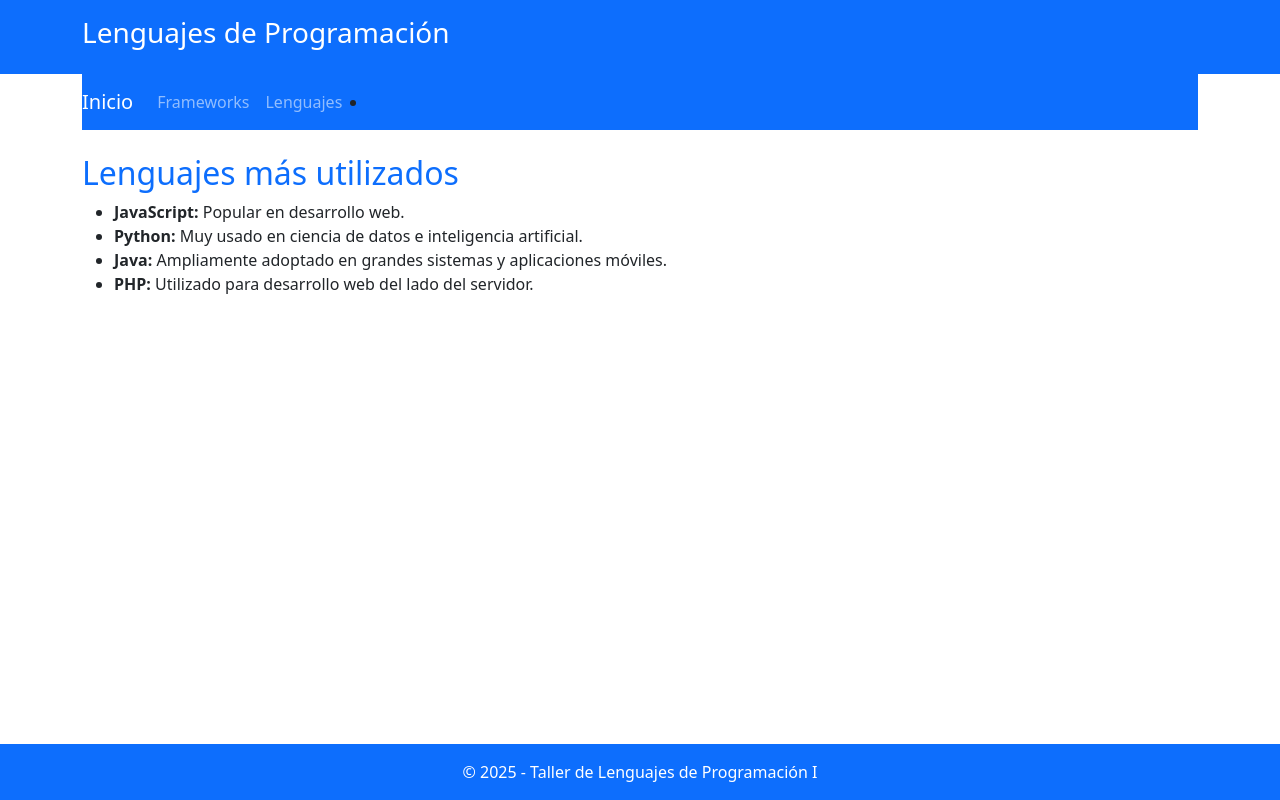
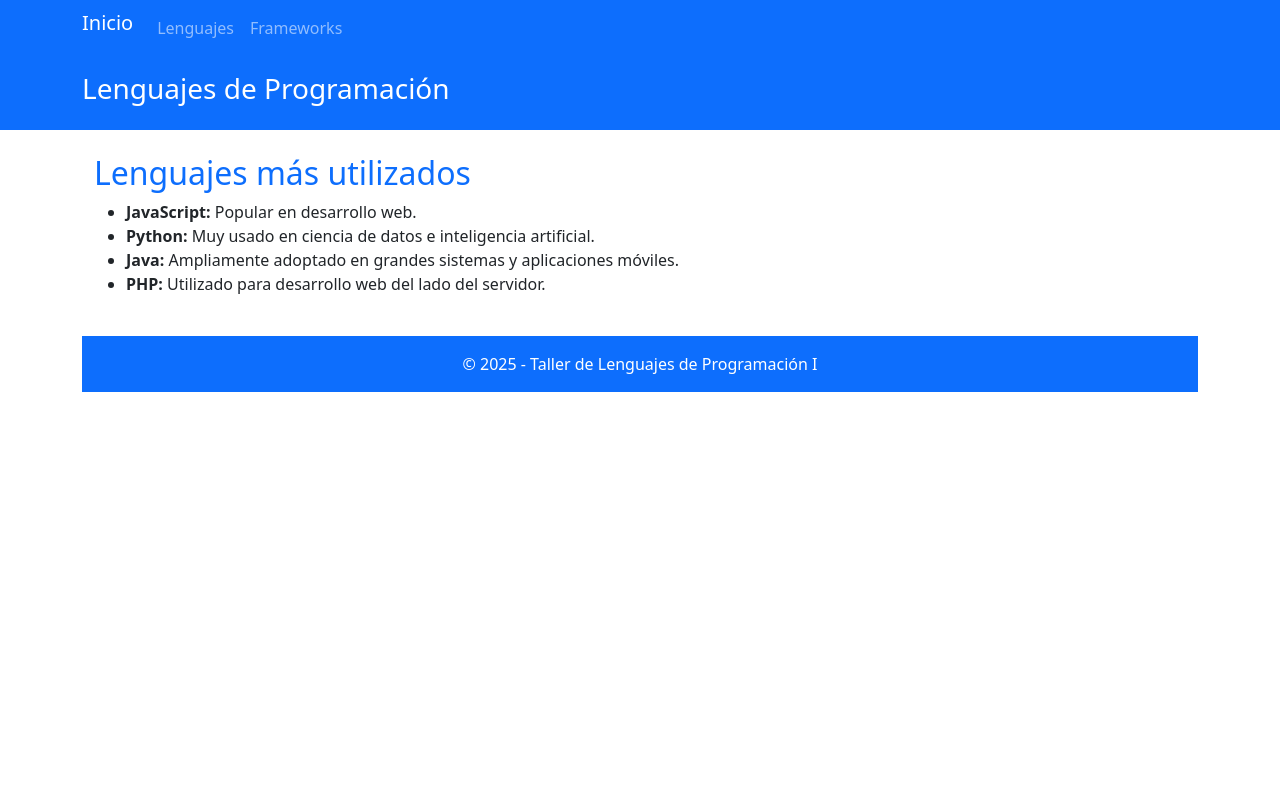
Before and after one commit to Fabricio1404/recuperatorio-primer-parcial-augusto-fabricio, a plain HTML site: page lenguajes.html in a window 1280 px wide. Drawn offline with nearby package versions, Linux system fonts and the light colour scheme.

Commit message:
Consigna 3: Corrección de enlaces de navegación entre páginas

```diff
--- a/lenguajes.html
+++ b/lenguajes.html
@@ -11,6 +11,17 @@
     <link rel="stylesheet" href="assets/css/lenguajes.css" />
   </head>
   <body class="d-flex flex-column min-vh-100">
+    <nav class="navbar navbar-expand-lg navbar-dark bg-primary">
+ <div class="container">
+  <div class="collapse navbar-collapse">
+    <ul class="navbar-nav">
+      <li class="nav-item"><a class="navbar-brand" href="index.html">Inicio</a></li>
+      <li class="nav-item"><a class="nav-link" href="lenguajes.html">Lenguajes</a></li>
+      <li class="nav-item"><a class="nav-link" href="frameworks.html">Frameworks</a></li>
+    </ul>
+  </div>
+  </div>
+</nav>
     <header class="bg-primary text-white p-3">
       <div class="container">
         <h1 class="h3">Lenguajes de Programación</h1>
@@ -18,19 +29,6 @@
     </header>
 
     <div class="container">
-    <nav class="navbar navbar-expand-lg navbar-dark bg-primary">
-        <a class="navbar-brand" href="index.html">Inicio</a>
-        <div class="collapse navbar-collapse">
-          <ul class="navbar-nav">
-            <li class="nav-item"><a class="nav-link" href="">Frameworks</a></li>
-            <a class="nav-link" href="frameworks.html">Lenguajes</a>
-          </ul>
-          <li class="nav-item">
-          </li>
-        </div>
-      </div>
-    </nav>
-
     <section>
     <main class="container py-4">
         <h2>Lenguajes más utilizados</h2>
```
Also changed, not shown: frameworks.html (+4 -8 lines), index.html (+4 -10 lines).
